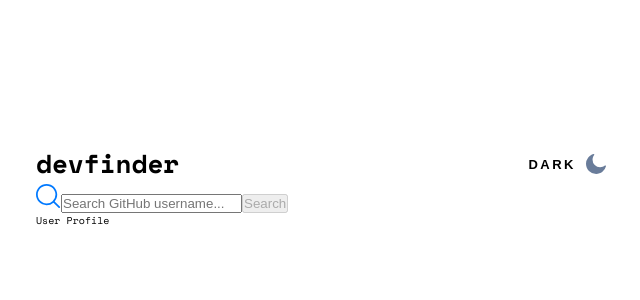
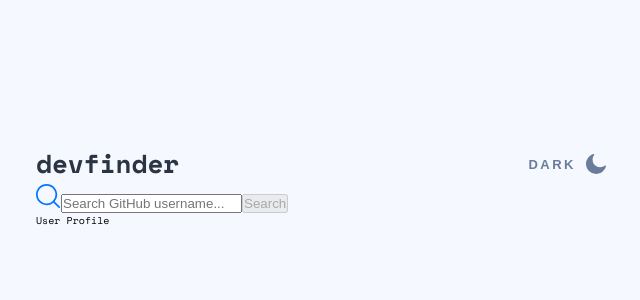
Before and after one commit to vbobey/user-search-app, a Vue app: page / in a window 1280 px wide. Shown: the top 300 px of the page, without its empty margins (319-959 px from the left). Built offline with nearby package versions, Linux system fonts and the light colour scheme; the HTML template or start-up script is replaced by a standard one.

Commit message:
Refactor how themes is handled
Simpler approach

```diff
--- a/src/App.vue
+++ b/src/App.vue
@@ -1,5 +1,5 @@
 <template>
-  <div :style="backgroundColor" class="container">
+  <div class="container">
     <the-header></the-header>
     <search-bar></search-bar>
     <user-profile></user-profile>
@@ -11,7 +11,6 @@
 import SearchBar from './components/SearchBar.vue';
 import UserProfile from './components/UserProfile.vue';
 import { mapState } from 'vuex';
-import colors from './assets/css/colors.scss';
 
 export default {
   name: 'App',
@@ -23,11 +22,23 @@
   computed: {
     ...mapState({
       theme: state => state.theme
-    }),
-    backgroundColor() {
-      return {
-        backgroundColor: colors[`main-bg-${this.theme}`]
-      };
+    })
+  },
+  created() {
+    const theme = localStorage.getItem('theme') ?? 'light';
+    this.$store.dispatch('setTheme', theme);
+    this.setTheme();
+  },
+  watch: {
+    theme() {
+      this.setTheme();
+    }
+  },
+  methods: {
+    setTheme() {
+      const rootElement = document.documentElement;
+      rootElement.setAttribute('theme', this.theme);
+      localStorage.setItem('theme', this.theme);
     }
   }
 };
@@ -35,10 +46,7 @@
 
 <style lang="scss">
 @import url('https://fonts.googleapis.com/css2?family=Space+Mono:wght@400;700&display=swap');
-
-:root {
-  --main-text-color: brown;
-}
+@import './assets/css/colors.scss';
 
 *,
 *::before,
@@ -60,5 +68,6 @@
 .container {
   height: 100vh;
   padding: 14.4rem 35.5rem 0 35.5rem;
+  background-color: var(--color-main-background);
 }
 </style>
--- a/src/assets/css/colors.scss
+++ b/src/assets/css/colors.scss
@@ -1,36 +1,22 @@
-$color-blue: #0079ff;
-$color-white: #ffffff;
+:root {
+  --color-blue: #0079ff;
+  --color-white: #ffffff;
 
-// LIGHT MODE
-$color-main-bg-light: #f6f8ff;
-$color-content-bg-light: #fefefe;
-$color-accent-light: #697c9a;
-$color-title-light: #2b3442;
-$color-text-light: #4b6a9b;
-$color-text-hover-light: #222731;
+  // LIGHT MODE
+  --color-main-background: #f6f8ff;
+  --color-content-background: #fefefe;
+  --color-accent: #697c9a;
+  --color-title: #2b3442;
+  --color-text: #4b6a9b;
+  --color-text-hover: #222731;
+}
 
-// DARK MODE
-$color-main-bg-dark: #141d2f;
-$color-content-bg-dark: #1e2a47;
-$color-accent-dark: $color-white;
-$color-title-dark: $color-white;
-$color-text-dark: $color-white;
-$color-text-hover-dark: #90a4d4;
-
-:export {
-  // LIGHT MODE
-  main-bg-light: $color-main-bg-light;
-  content-bg-light: $color-content-bg-light;
-  accent-light: $color-accent-light;
-  title-light: $color-title-light;
-  text-light: $color-text-light;
-  text-hover-light: $color-text-hover-light;
-
+[theme='dark'] {
   // DARK MODE
-  main-bg-dark: $color-main-bg-dark;
-  content-bg-dark: $color-content-bg-dark;
-  accent-dark: $color-accent-dark;
-  title-dark: $color-title-dark;
-  text-dark: $color-text-dark;
-  text-hover-dark: $color-text-hover-dark;
+  --color-main-background: #141d2f;
+  --color-content-background: #1e2a47;
+  --color-accent: var(--color-white);
+  --color-title: var(--color-white);
+  --color-text: var(--color-white);
+  --color-text-hover: #90a4d4;
 }
--- a/src/components/TheHeader.vue
+++ b/src/components/TheHeader.vue
@@ -1,27 +1,21 @@
 <template>
   <div class="header">
     <h1 :style="headingColor">devfinder</h1>
-    <button :style="buttonColor" @click="toggleTheme">
+    <button @click="toggleTheme">
       {{ buttonText }}
-      <img :src="buttonImgSrc" alt="Moon Icon" :style="imgColor" />
+      <img :src="buttonImgSrc" alt="Icon to change theme" :style="imgColor" />
     </button>
   </div>
 </template>
 
 <script>
 import { mapState } from 'vuex';
-import colors from '../assets/css/colors.scss';
 
 export default {
   computed: {
     ...mapState({
       theme: state => state.theme
     }),
-    headingColor() {
-      return {
-        color: colors[`title-${this.theme}`]
-      };
-    },
     buttonText() {
       return this.theme === 'light' ? 'dark' : 'light';
     },
@@ -30,18 +24,12 @@
         ? require('@/assets/svg/icon-moon.svg')
         : require('@/assets/svg/icon-sun.svg');
     },
-    buttonColor() {
-      return {
-        '--button-color': colors[`accent-${this.theme}`],
-        '--button-hover-color': colors[`text-hover-${this.theme}`]
-      };
-    },
     imgColor() {
       return {
         '--filter':
           this.theme === 'light'
             ? 'brightness(0)'
-            : 'invert(58%) sepia(34%) saturate(600%) hue-rotate(195deg) contrast(90%)'
+            : 'invert(40%) sepia(34%) saturate(600%) hue-rotate(195deg) contrast(90%)'
       };
     }
   },
@@ -63,10 +51,11 @@
   font-weight: bold;
   font-size: 2.6rem;
   line-height: 3.8rem;
+  color: var(--color-title);
 }
 
 button {
-  color: var(--button-color);
+  color: var(--color-accent);
   font-size: 1.3rem;
   line-height: 1.9rem;
   letter-spacing: 2.5px;
@@ -78,16 +67,14 @@
   display: flex;
   align-items: center;
   background-color: transparent;
-  transition: color 0.3s;
 
   img {
     margin-left: 1rem;
-    transition: filter 0.3s;
   }
 }
 
 button:hover {
-  color: var(--button-hover-color);
+  color: var(--color-text-hover);
 
   img {
     filter: var(--filter);
--- a/src/store.js
+++ b/src/store.js
@@ -11,6 +11,9 @@
     setUser(state, user) {
       state.user = user;
     },
+    setTheme(state, theme) {
+      state.theme = theme;
+    },
     toggleTheme(state) {
       state.theme = state.theme === 'light' ? 'dark' : 'light';
     }
@@ -21,6 +24,9 @@
       const responseData = await response.json();
       context.commit('setUser', responseData);
     },
+    setTheme(context, theme) {
+      context.commit('setTheme', theme);
+    },
     toggleTheme(context) {
       context.commit('toggleTheme');
     }
```
